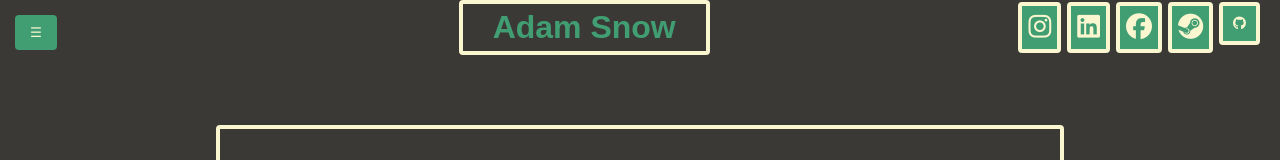
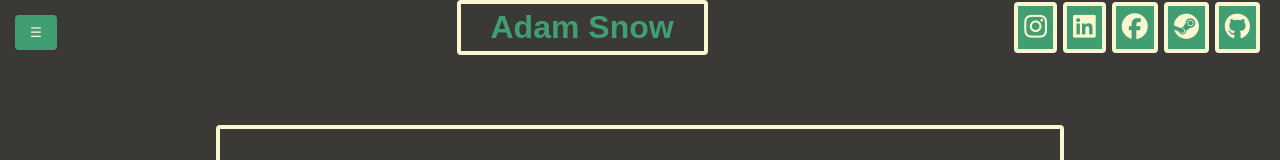
Before and after one commit to WallaceXVII/wallacexvii-website, a plain HTML site: page index.html in a window 1280 px wide. Shown: the top 160 px of the page. Drawn offline with Linux system fonts and the light colour scheme.

Commit message:
Update index.html

```diff
--- a/index.html
+++ b/index.html
@@ -246,7 +246,7 @@
                     </button>
                 </a>
                 <a href="https://github.com/WallaceXVII?tab=repositories" target="_blank">
-                    <button class="github-button">
+                    <button class="linkedin-button">
                         <i class="fab fa-github"></i>
                         <style>
                         .steam-button {
```
